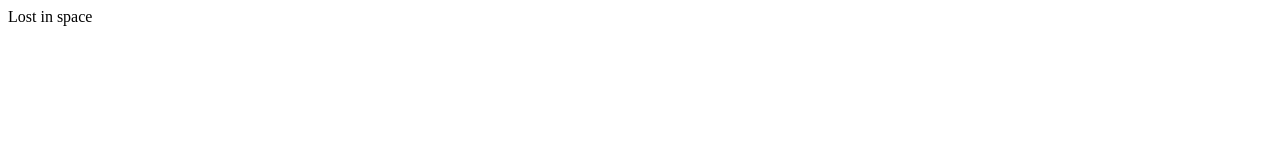
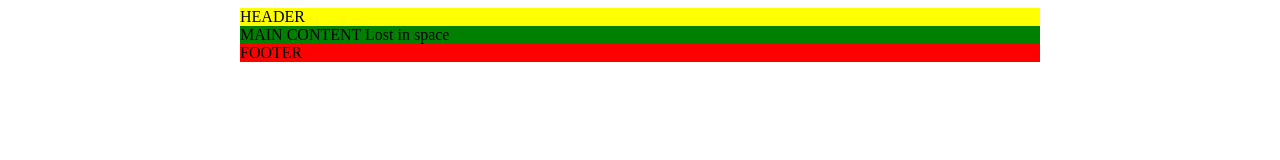
Before and after one commit to MonikaJaraite/09-lost-in-space, a website: page index.html in a window 1280 px wide. Drawn offline with Linux system fonts and the light colour scheme.

Commit message:
Base structure

```diff
--- a/index.html
+++ b/index.html
@@ -5,8 +5,22 @@
     <meta http-equiv="X-UA-Compatible" content="IE=edge">
     <meta name="viewport" content="width=device-width, initial-scale=1.0">
     <title>Astronaut</title>
+    <link rel="stylesheet" href="./main.css">
+
 </head>
+
 <body>
-    Lost in space
+    <header>
+        HEADER
+    </header>
+
+    <main>
+        MAIN CONTENT Lost in space
+    </main>
+
+    <footer>
+        FOOTER
+    </footer>
 </body>
+
 </html>
--- /dev/null
+++ b/main.css
@@ -0,0 +1,17 @@
+header {
+    width: 800px;
+    margin-left: calc(50% - 400px);
+    background-color: yellow;
+}
+
+main {
+    width: 800px;
+    margin-left: calc(50% - 400px);
+    background-color: green;
+}
+
+footer {
+    width: 800px;
+    margin-left: calc(50% - 400px);
+    background-color: red;
+}
```
Also changed, not shown: README.md.
